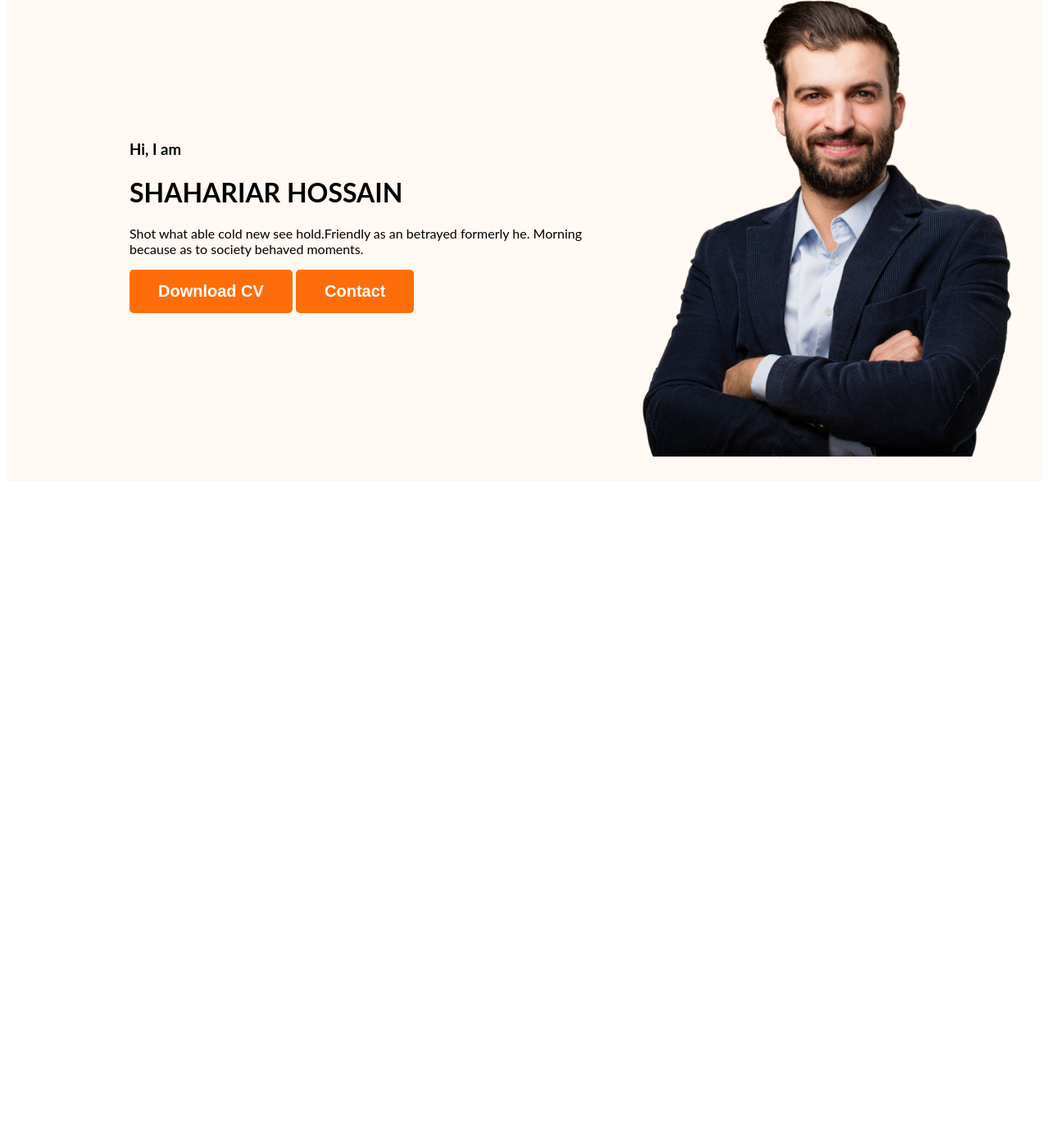
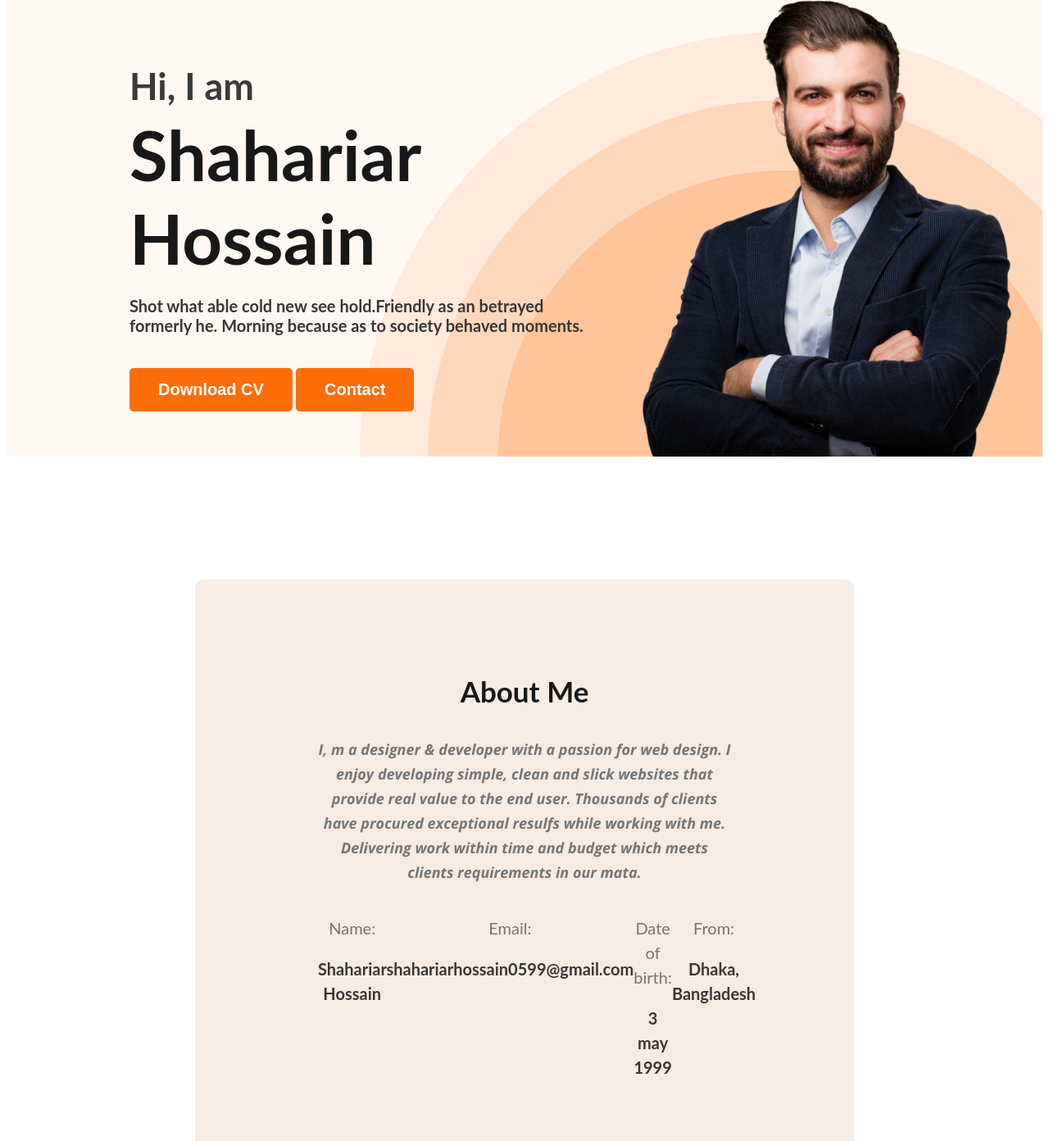
Before and after one commit to shadowfax191/web-dev-portfolio, a plain HTML site: page index.html in a window 1280 px wide. Shown: the part 268-1660 px from the top of the page at 82% size. Before the commit the page ends 863 px from the top, so only its background shows below. Drawn offline with nearby package versions, Linux system fonts and the light colour scheme.

Commit message:
about section

```diff
--- a/index.html
+++ b/index.html
@@ -20,18 +20,28 @@
         </ul>
      </nav>
      <div class="banner">
-        <div>
+        <div class="content">
             <h3 class="info">Hi, I  am</h3>
-            <h1 class="info-1">SHAHARIAR HOSSAIN</h1>
-            <p>Shot what able cold new see hold.Friendly as an betrayed formerly he. Morning because as to society behaved moments.</p>
+            <h1 class="info-1">Shahariar Hossain</h1>
+            <p class="p">Shot what able cold new see hold.Friendly as an betrayed formerly he. Morning because as to society behaved moments.</p>
             <button class="btn"> Download CV</button>
             <button class="btn">Contact</button>
         </div>
         <img class="pic" src="images/hardy.png" alt="">
      </div>
     </header>
-    <main>
+    <main class="about">
+      <div class="ab">
+        <h3 class="data">About Me</h3>
+        <p class="d"> I, m a designer & developer with a passion for web design. I enjoy developing simple, clean and slick websites that provide real value to the end user. Thousands of clients have procured exceptional resulfs while working with me. Delivering work within time and budget which meets clients requirements in our mata. </p>
+      </div>
+      <div class="me">
+        <div><p >Name:</p> <p class="p">Shahariar Hossain</p></div>
+        <div><p>Email:</p> <p class="p">shahariarhossain0599@gmail.com</p></div>
+        <div><p>Date of birth:</p> <p class="p">3 may 1999</p></div>
+        <div><p>From:</p> <p class="p">Dhaka, Bangladesh</p></div>
 
+      </div>
     </main>
     <footer>
 
--- a/style.css
+++ b/style.css
@@ -1,3 +1,4 @@
+
 /* font styles */
 body{
     font-family: 'Open Sans', sans-serif;
@@ -40,14 +41,86 @@ nav a{
     font-weight: 700;
     padding: 15px 35px;
 }
-header{
+.header{
     background-color: #FFF8F3;;
+    background-image: url(images/header_bg.png);
+    background-repeat: no-repeat;
+    background-position: bottom right;
+
 }
 .banner{
-    padding: 30px 30px 30px 150px;
+    padding: 30px 30px 0px 150px;
     display: flex;
     align-items: center;
+    justify-content: space-between;
+
+}
+.content{
+    max-width: 800px;
 }
 .pic{
     width: 500px;
 }
+.info{
+    font-size: 45px;
+    margin-bottom: 0;
+    color: rgb(59, 58, 57);
+}
+.info-1{
+    color: var(--dark-01, #181818);
+font-size: 85px;
+font-weight: 700;
+margin-top: 5px;
+margin-bottom: 20px;
+}
+.p{
+    font-size: 18px;
+    color: rgb(75, 65, 65);
+    padding-bottom: 20px;
+}
+.me{
+    display: flex;
+    justify-content: space-between;
+    text-align: center;
+}
+.about{
+    border-radius: 10px;
+    background: #f7ece4;
+    margin: 150px 230px;
+    padding: 80px 150px;
+    text-align: center;
+
+}
+.data{
+    color: var(--dark-01, #181818);
+font-size: 35px;
+font-weight: 700;
+}
+.d{
+    color: var(--dark-03, #757575);
+text-align: center;
+color: var(--dark-03, #757575);
+text-align: center;
+font-family: Open Sans;
+font-size: 18px;
+font-style: normal;
+font-weight: 400;
+line-height: 30px;
+font-size: 18px;
+font-style: normal;
+font-weight: 400;
+line-height: 30px;
+}
+.me{
+    color: #757575;
+text-align: center;
+font-size: 20px;
+font-style: normal;
+font-weight: 400;
+line-height: 30px;
+}
+.p{
+    font-size: 20px;
+    font-weight: bold;
+    color: rgb(58, 54, 54);
+}
```
